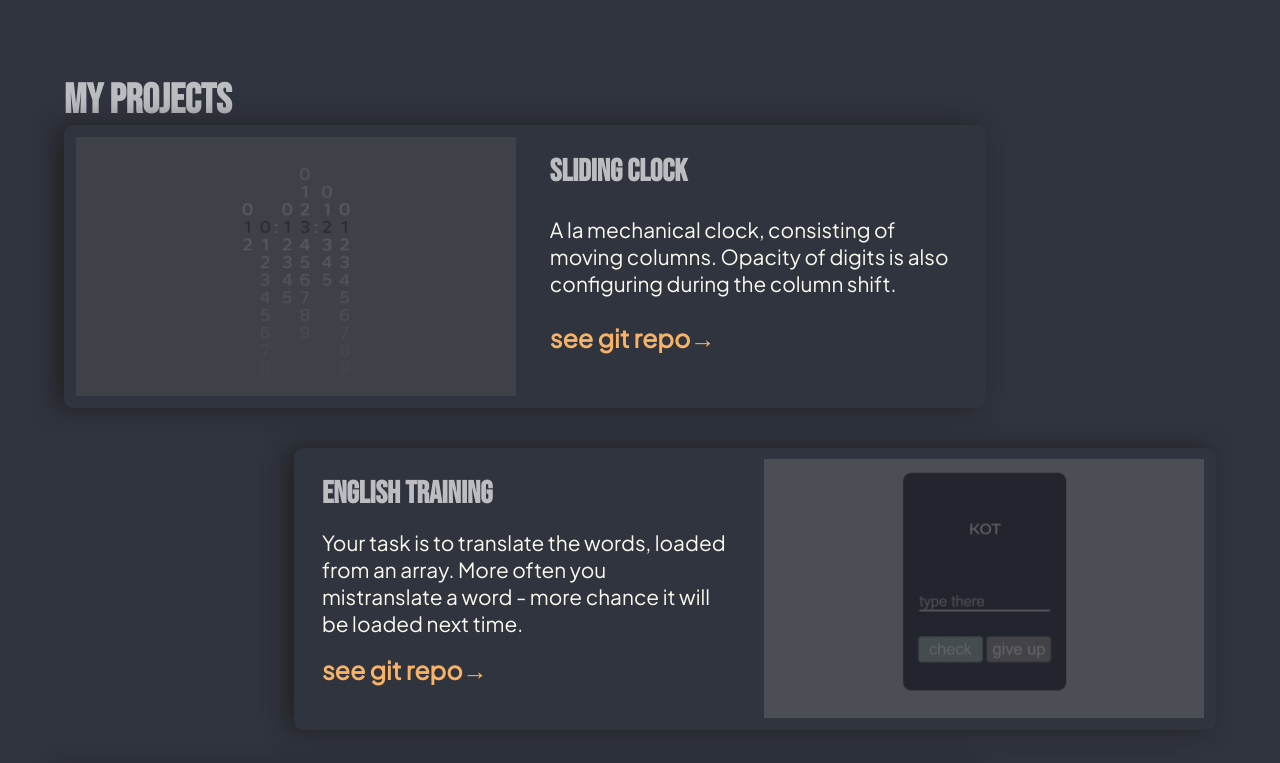
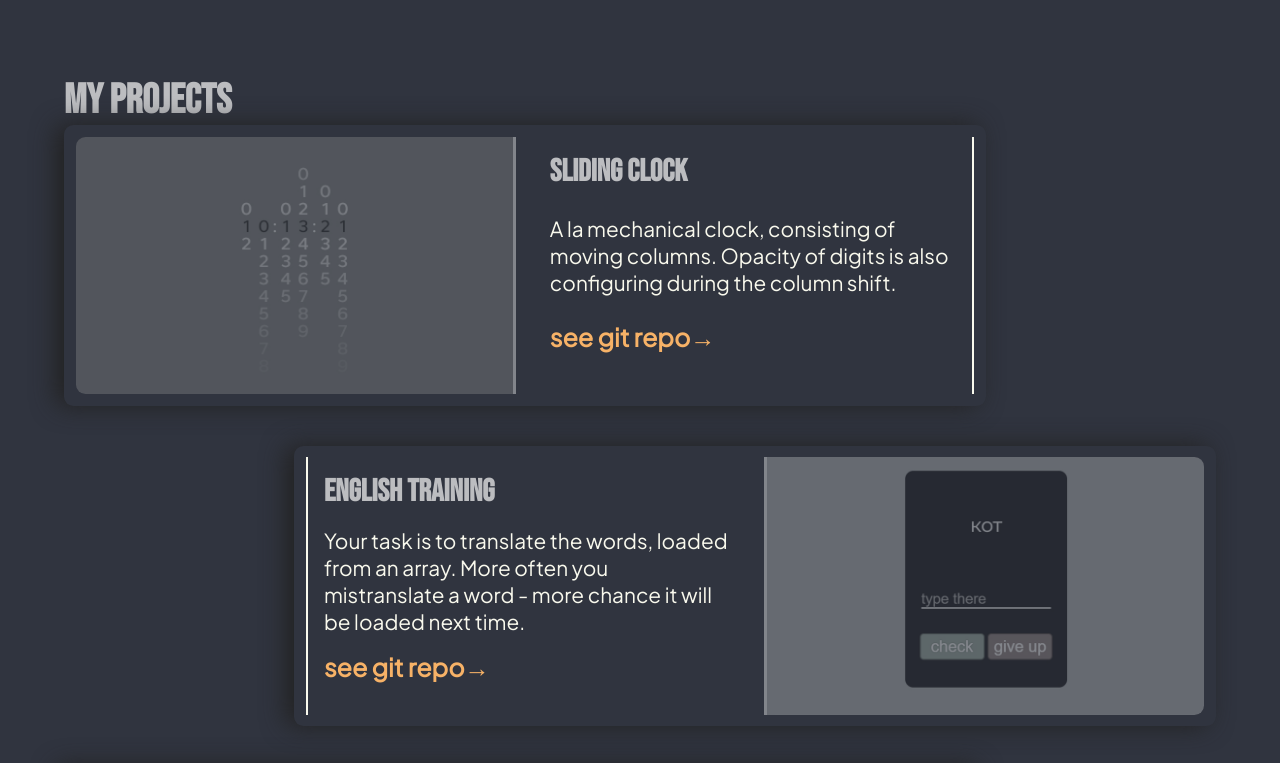
Before and after one commit to kushnerovM/portfolio, a plain HTML site: page index.html in a window 1280 px wide. Shown: the part 1620-2383 px from the top of the page. Drawn offline with Linux system fonts and the light colour scheme.

Commit message:
fead:update project cards and borders

```diff
--- a/style.css
+++ b/style.css
@@ -280,12 +280,25 @@ a {
     align-self: flex-end;
 }
 
+.project:nth-child(2n)>.project__image{
+    border-radius:0 .6rem .6rem 0;
+    border-left: solid var(--font-color);
+    border-right: none;
+}
+
+.project:nth-child(2n)>.project__text-content{
+    border-left: 2px solid var(--font-color);
+    border-right: none;
+}
+
 .project:not(:first-child){
     margin-top: 5vmin;
 }
 
 .project__image{
-    filter: grayscale(.9) contrast(.9) brightness(.7) opacity(.4);
+    filter: grayscale(.9) contrast(.9) brightness(1.1) opacity(.4);
+    border-radius:.6rem 0 0 .6rem;
+    border-right: solid var(--font-color);
     width:49%;
     background-position: center;
     background-size: cover;
@@ -301,6 +314,7 @@ a {
     padding: 2vmin;
     display: flex;
     flex-wrap: wrap;
+    border-right: 2px solid var(--font-color);
 }
 
 .project__header{
```
